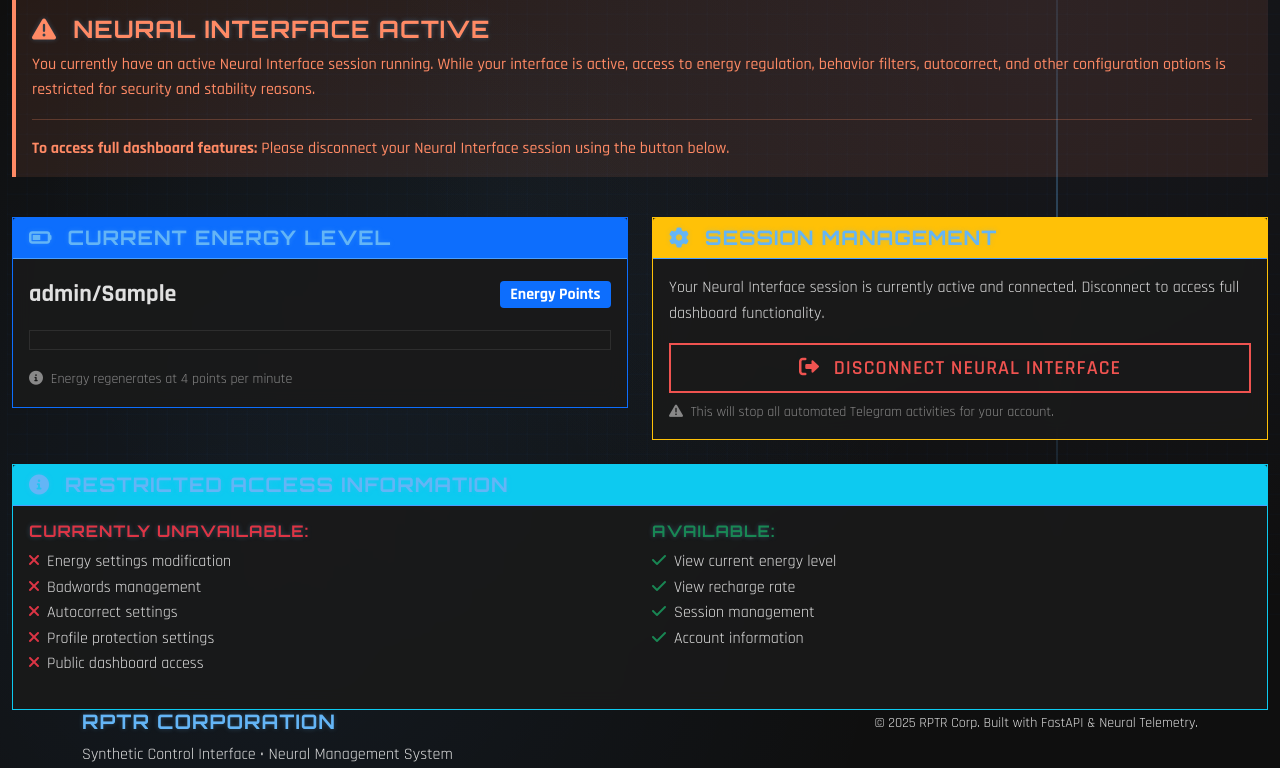
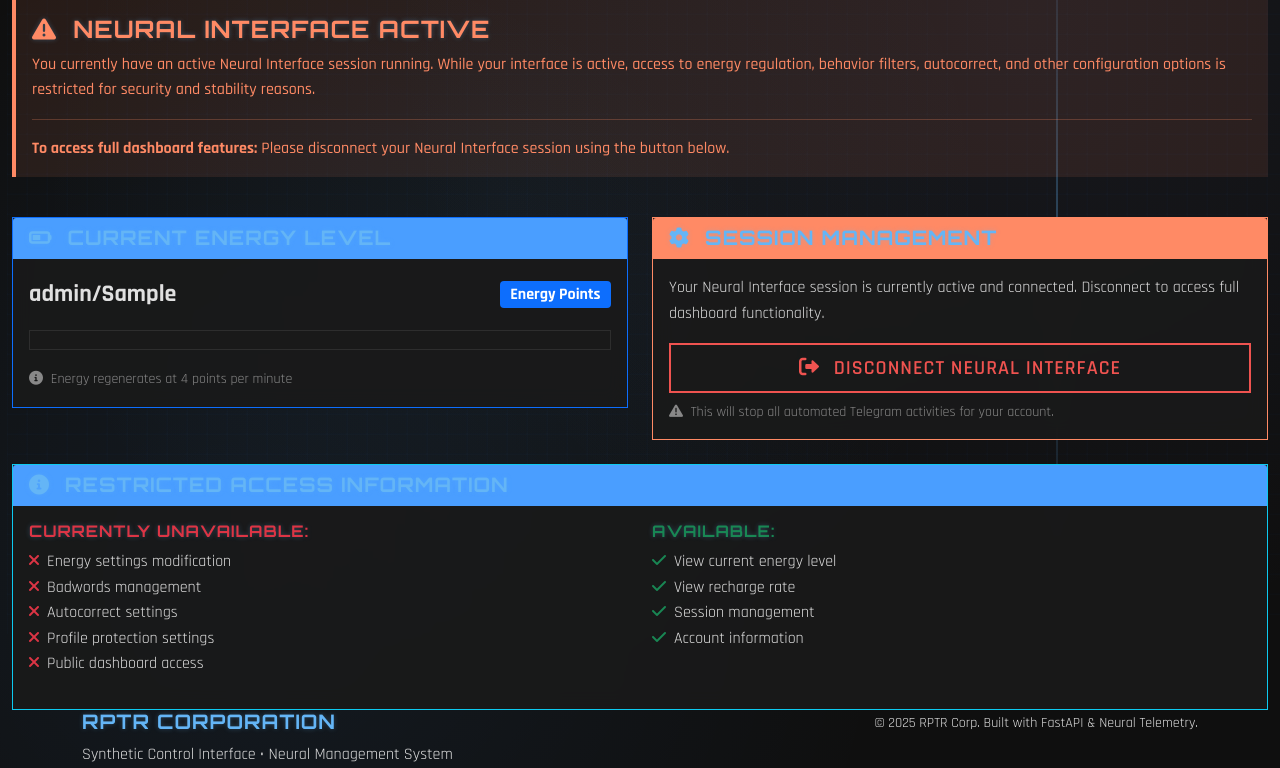
Before and after one commit to adumbdinosaur/synth-bot, a FastAPI app: template templates/dashboard_restricted.html in a window 1280 px wide. Shown: the part 173-941 px from the top of the page. Run offline with FastAPI, Linux system fonts and the light colour scheme; the template is opened without the code that fills it: most values are stand-ins (such as "Sample title", 1, 10 or a date in 2020); parts of the project's set-up code (start-up, migrations or seed data) failed here and were passed over.

Commit message:
Fix blue-on-yellow visibility issues and improve contrast
- Fixed navbar box-shadow to use harmonious colors
- Added Bootstrap component overrides for better visibility
- Changed warning badges to use orange background with white text
- Fixed card headers with warning/info backgrounds for proper contrast
- Updated cyber-yellow to a more harmonious shade (#ffc947)
- Added specific text color overrides for better readability
- Ensured all warning elements have proper white text on colored backgrounds
- Fixed progress bars to use consistent color palette

```diff
--- a/static/style.css
+++ b/static/style.css
@@ -20,7 +20,7 @@
     --cyber-green: #66bb6a;
     --cyber-orange: #ff8a65;
     --cyber-red: #ef5350;
-    --cyber-yellow: #ffcc02;
+    --cyber-yellow: #ffc947;
 
     /* RPTR Corporation Colors */
     --rptr-primary: #4a9eff;
@@ -76,12 +76,22 @@
 }
 
 @keyframes grid-move {
-    0% { transform: translate(0, 0); }
-    100% { transform: translate(20px, 20px); }
+    0% {
+        transform: translate(0, 0);
+    }
+
+    100% {
+        transform: translate(20px, 20px);
+    }
 }
 
 /* Typography */
-h1, h2, h3, h4, h5, h6 {
+h1,
+h2,
+h3,
+h4,
+h5,
+h6 {
     font-family: var(--font-header);
     font-weight: 700;
     color: var(--cyber-cyan);
@@ -107,7 +117,7 @@
     background: rgba(10, 10, 10, 0.95) !important;
     backdrop-filter: blur(10px);
     border-bottom: 1px solid var(--cyber-blue);
-    box-shadow: 0 2px 20px rgba(0, 212, 255, 0.2);
+    box-shadow: 0 2px 20px rgba(74, 158, 255, 0.2);
 }
 
 .navbar-brand {
@@ -162,14 +172,16 @@
     left: 100%;
 }
 
-.btn-gradient, .btn-primary {
+.btn-gradient,
+.btn-primary {
     background: var(--primary-gradient);
     border: 2px solid var(--cyber-blue);
     color: white;
     box-shadow: 0 0 10px rgba(74, 158, 255, 0.3);
 }
 
-.btn-gradient:hover, .btn-primary:hover {
+.btn-gradient:hover,
+.btn-primary:hover {
     background: var(--primary-gradient);
     color: white;
     transform: translateY(-2px);
@@ -268,6 +280,12 @@
     letter-spacing: 1px;
 }
 
+.card-header.bg-warning {
+    background-color: var(--cyber-orange) !important;
+    color: white !important;
+    border-bottom-color: var(--cyber-orange) !important;
+}
+
 .card-body {
     color: #e0e0e0;
 }
@@ -339,8 +357,13 @@
 }
 
 @keyframes hero-grid {
-    0% { transform: translate(0, 0); }
-    100% { transform: translate(30px, 30px); }
+    0% {
+        transform: translate(0, 0);
+    }
+
+    100% {
+        transform: translate(30px, 30px);
+    }
 }
 
 /* Forms */
@@ -385,8 +408,15 @@
 }
 
 @keyframes pulse {
-    0%, 100% { opacity: 1; }
-    50% { opacity: 0.6; }
+
+    0%,
+    100% {
+        opacity: 1;
+    }
+
+    50% {
+        opacity: 0.6;
+    }
 }
 
 .status-connected {
@@ -409,8 +439,13 @@
 }
 
 @keyframes spin {
-    0% { transform: rotate(0deg); }
-    100% { transform: rotate(360deg); }
+    0% {
+        transform: rotate(0deg);
+    }
+
+    100% {
+        transform: rotate(360deg);
+    }
 }
 
 /* Alerts */
@@ -444,6 +479,69 @@
     background: rgba(74, 158, 255, 0.1);
     border-left-color: var(--cyber-blue);
     color: var(--cyber-blue);
+}
+
+/* Bootstrap Component Overrides for Better Visibility */
+.badge.bg-warning {
+    background-color: var(--cyber-orange) !important;
+    color: white !important;
+}
+
+.card-header.bg-warning {
+    background-color: var(--cyber-orange) !important;
+    color: white !important;
+    border-bottom-color: var(--cyber-orange) !important;
+}
+
+.progress-bar.bg-warning {
+    background-color: var(--cyber-orange) !important;
+}
+
+.alert.alert-warning {
+    background-color: rgba(255, 138, 101, 0.1) !important;
+    border-left-color: var(--cyber-orange) !important;
+    color: var(--cyber-orange) !important;
+}
+
+/* Fix Bootstrap info backgrounds to use harmonious colors */
+.card-header.bg-info {
+    background-color: var(--cyber-blue) !important;
+    color: white !important;
+    border-bottom-color: var(--cyber-blue) !important;
+}
+
+.alert.alert-info {
+    background-color: rgba(74, 158, 255, 0.1) !important;
+    border-left-color: var(--cyber-blue) !important;
+    color: var(--cyber-blue) !important;
+}
+
+/* Ensure good contrast for primary elements */
+.card-header.bg-primary {
+    background-color: var(--cyber-blue) !important;
+    color: white !important;
+}
+
+.progress-bar.bg-primary {
+    background-color: var(--cyber-blue) !important;
+}
+
+/* Fix any remaining yellow text visibility issues */
+.text-warning {
+    color: var(--cyber-orange) !important;
+}
+
+.text-info {
+    color: var(--cyber-cyan) !important;
+}
+
+/* Additional contrast improvements */
+.border-warning {
+    border-color: var(--cyber-orange) !important;
+}
+
+.text-dark {
+    color: #1a1a1a !important;
 }
 
 /* Text Styles */
```
